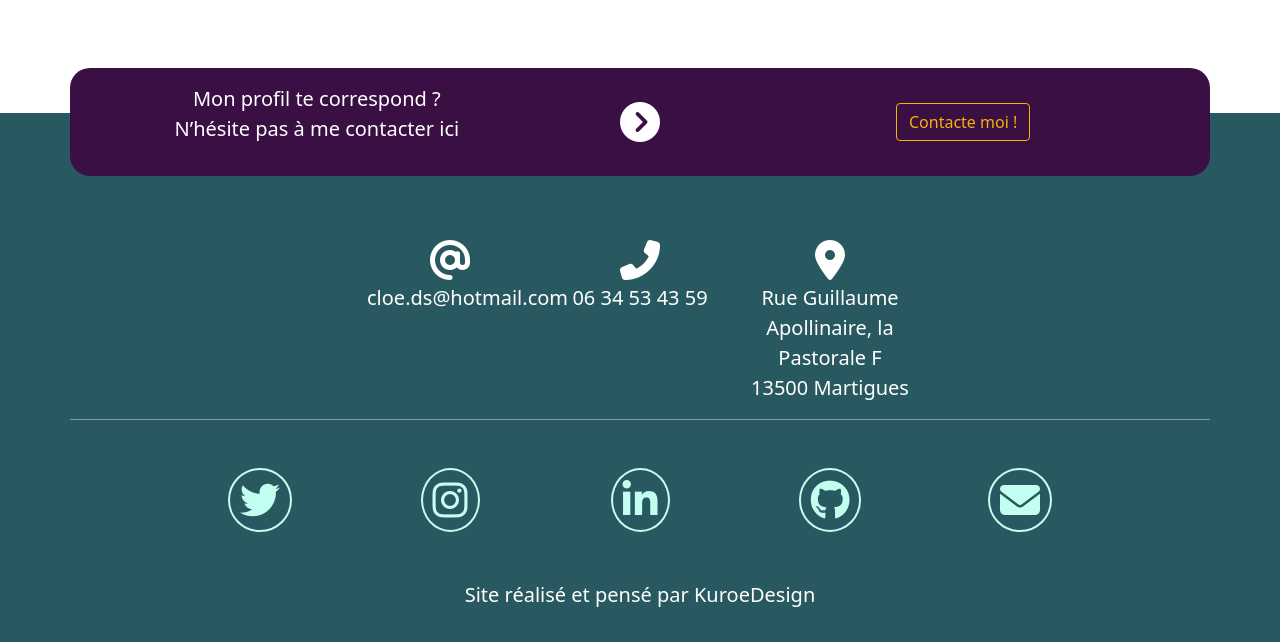
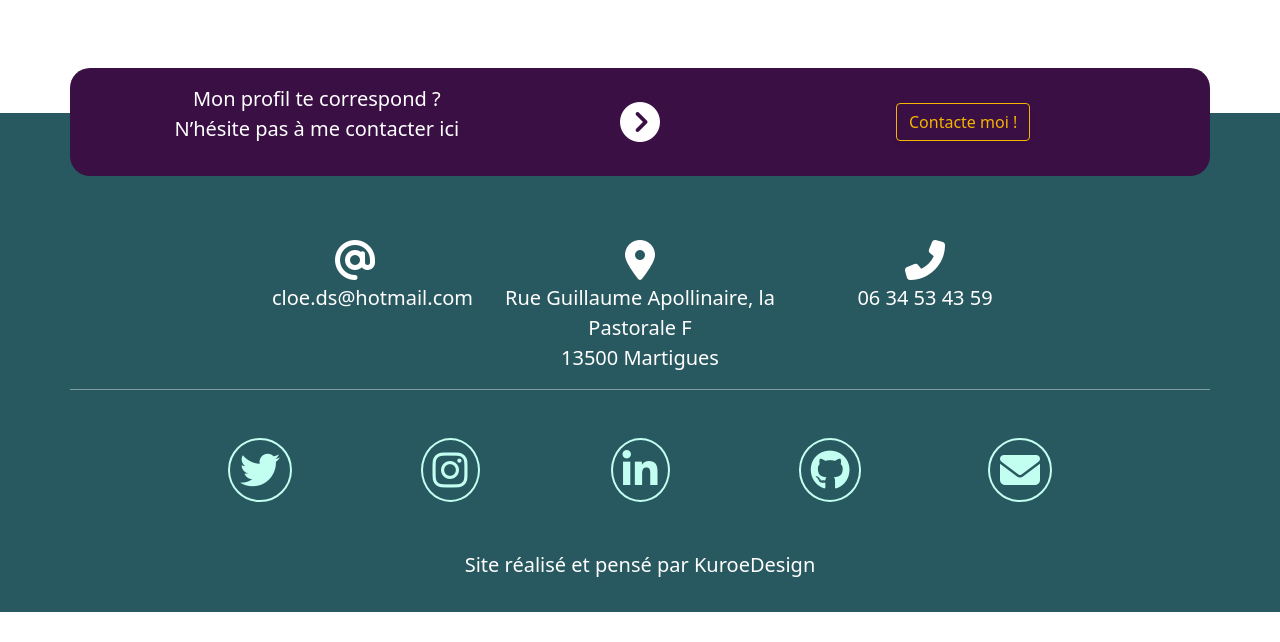
Before and after one commit to KuroeDesign/Portfolio, a PHP site: page / in a window 1280 px wide. Shown: the part 3710-4352 px from the top of the page. After the commit the page ends 4322 px from the top, so only its background shows below. Run offline with PHP 8.4, Linux system fonts and the light colour scheme; some libraries are stand-ins or nearby versions.

Commit message:
modif comment

```diff
--- a/parts/footer.php
+++ b/parts/footer.php
@@ -2,20 +2,20 @@
 <section class="bg-green text-white pt-5 pb-3">
     <div class="container text-center">
         <div class="row contacts mt-3 mb-3">
-            <div class="col-lg-3"></div>
+            <div class="col-lg-2"></div>
             <div class="col-xl-2">
                 <i class="fas fa-at fa-2x"></i>
                 <p><a href="mailto:cloe.ds@hotmail.com">cloe.ds@hotmail.com</a></p>
+            </div>
+            <div class="col-xl-4">
+                <i class="fas fa-map-marker-alt fa-2x"></i>
+                <p><a target="_blank" href="https://www.google.fr/maps/place/Rue+Guillaume+Appolinaire,+13500+Martigues/@43.4210413,5.0462761,18z/data=!3m1!4b1!4m5!3m4!1s0x12b61e3a8429a6d1:0xded466cb1607de10!8m2!3d43.4210394!4d5.0473704">Rue Guillaume Apollinaire, la Pastorale F<br/>13500 Martigues</a></p>
             </div>
             <div class="col-xl-2">
                 <i class="fas fa-phone-alt fa-2x"></i>
                 <p><a href="tel:+33634534359">06 34 53 43 59</a></p>
             </div>
-            <div class="col-xl-2">
-                <i class="fas fa-map-marker-alt fa-2x"></i>
-                <p><a target="_blank" href="https://www.google.fr/maps/place/Rue+Guillaume+Appolinaire,+13500+Martigues/@43.4210413,5.0462761,18z/data=!3m1!4b1!4m5!3m4!1s0x12b61e3a8429a6d1:0xded466cb1607de10!8m2!3d43.4210394!4d5.0473704">Rue Guillaume Apollinaire, la Pastorale F<br/>13500 Martigues</a></p>
-            </div>
-            <div class="col-md-3"></div>
+            <div class="col-md-2"></div>
         </div>
         <div class="row social mt-5 mb-5"> <!-- align 12 colonnes -->
             <div class="col-1"></div>
@@ -29,7 +29,7 @@
                 <a href="https://www.linkedin.com/in/clo%C3%A9-dufau-sansot-9b74361ba/" title="Linkedin" target="_blank"><i class="fab fa-linkedin-in fa-2x"></i></a>
             </div>
             <div class="col-2">
-                <a href="https://github.com/KuroeGame" title="GitHub" target="_blank"><i class="fab fa-github fa-2x"></i></a>
+                <a href="https://github.com/KuroeDesign" title="GitHub" target="_blank"><i class="fab fa-github fa-2x"></i></a>
             </div>
             <div class="col-2">
                 <a href="mailto: cloe-13500@hotmail.fr" title="Email" target="_blank"><i class="fas fa-envelope fa-2x"></i></a>
```
Also changed, not shown: contact.php (+9 -9 lines).
